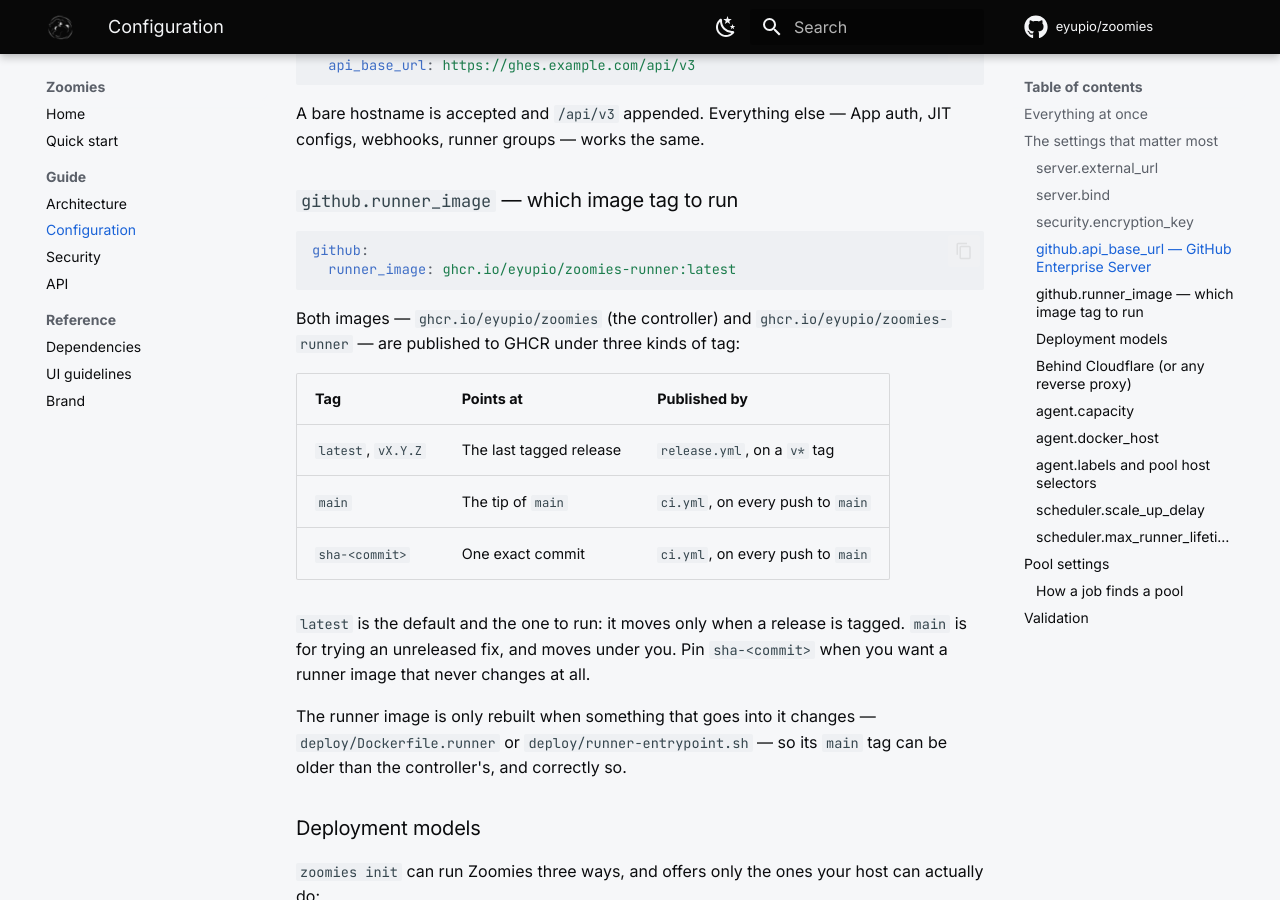
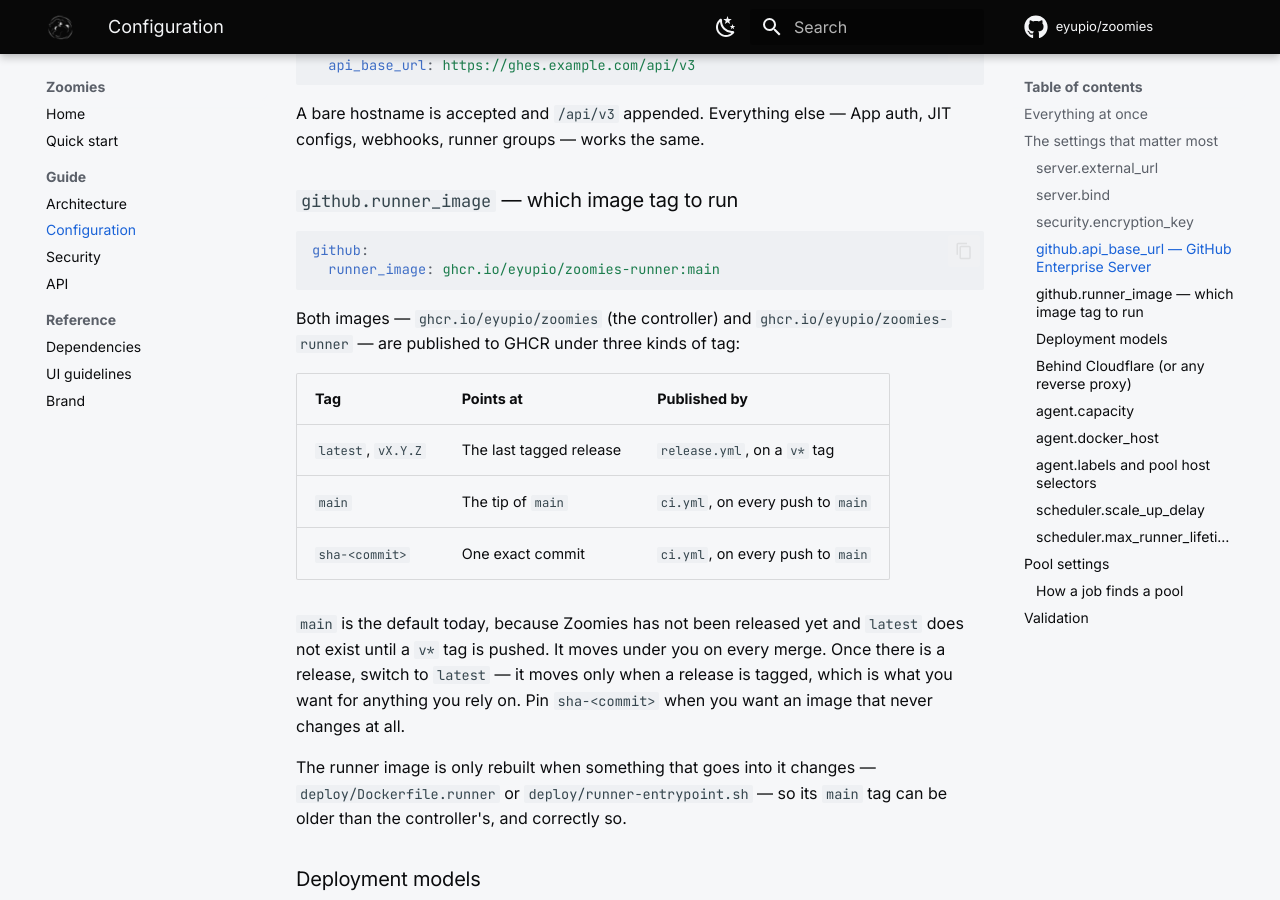
Before and after one commit to eyupio/Zoomies, an MkDocs documentation site: the page built from docs/configuration.md, in a window 1280 px wide and 900 px high, scrolled down 3172 px. Built offline with MkDocs 1.6.1 and Material for MkDocs 9.7.7, drawn with Linux system fonts in a browser that asks for light colours; comment, search, counter and statistics services are not loaded; some of the changed text lies outside the part shown.

Commit message:
Default to the :main image tag, which exists
docker-compose.yml and DefaultRunnerImage both pointed at :latest, which
only exists once a v* tag is pushed, and Zoomies has no tags yet. So the
documented way to start -- docker compose up -d -- had nothing to pull.

CI publishes :main on every merge, so that is what the defaults now name.
:latest stays reserved for releases rather than being made to track main,
because "the last release" is what it should mean once there is one; the
docs say to switch to it when that happens.

Co-Authored-By: Claude Opus 5 <noreply@anthropic.com>
Claude-Session: https://claude.ai/code/session_01TPqr51WfrqHcDskRZAh6eE

````diff
--- a/docker-compose.yml
+++ b/docker-compose.yml
@@ -16,7 +16,9 @@ name: zoomies
 
 services:
   zoomies:
-    image: ghcr.io/eyupio/zoomies:latest
+    # :main is the tip of main, published by CI on every merge. :latest
+    # appears once a release is tagged; switch to it when one exists.
+    image: ghcr.io/eyupio/zoomies:main
     # Or build locally:
     # build:
     #   context: .
--- a/docs/configuration.md
+++ b/docs/configuration.md
@@ -51,7 +51,7 @@ github:
   webhook_path: /webhooks/github         # ZOOMIES_WEBHOOK_PATH
   poll_interval: 30s                     # ZOOMIES_POLL_INTERVAL
   poll_fallback: true                    # ZOOMIES_POLL_FALLBACK
-  runner_image: ghcr.io/eyupio/zoomies-runner:latest   # ZOOMIES_RUNNER_IMAGE
+  runner_image: ghcr.io/eyupio/zoomies-runner:main   # ZOOMIES_RUNNER_IMAGE
   runner_version: ""                     # ZOOMIES_RUNNER_VERSION
 
 agent:
@@ -160,7 +160,7 @@ JIT configs, webhooks, runner groups — works the same.
 
 ```yaml
 github:
-  runner_image: ghcr.io/eyupio/zoomies-runner:latest
+  runner_image: ghcr.io/eyupio/zoomies-runner:main
 ```
 
 Both images — `ghcr.io/eyupio/zoomies` (the controller) and
@@ -173,9 +173,11 @@ tag:
 | `main` | The tip of `main` | `ci.yml`, on every push to `main` |
 | `sha-<commit>` | One exact commit | `ci.yml`, on every push to `main` |
 
-`latest` is the default and the one to run: it moves only when a release is
-tagged. `main` is for trying an unreleased fix, and moves under you. Pin
-`sha-<commit>` when you want a runner image that never changes at all.
+`main` is the default today, because Zoomies has not been released yet and
+`latest` does not exist until a `v*` tag is pushed. It moves under you on every
+merge. Once there is a release, switch to `latest` — it moves only when a
+release is tagged, which is what you want for anything you rely on. Pin
+`sha-<commit>` when you want an image that never changes at all.
 
 The runner image is only rebuilt when something that goes into it changes —
 `deploy/Dockerfile.runner` or `deploy/runner-entrypoint.sh` — so its `main` tag
````
Also changed, not shown: 4 other files.
